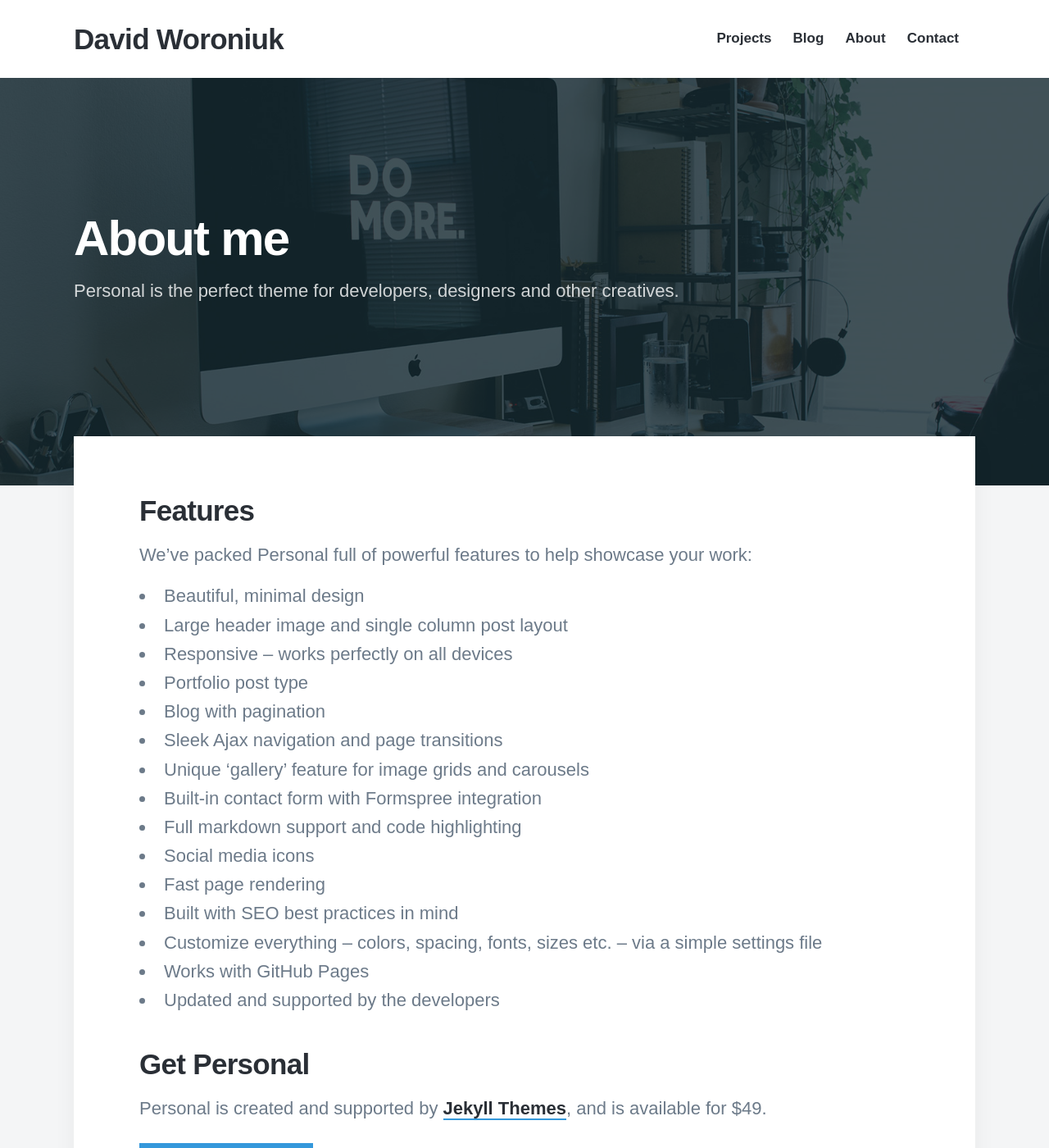
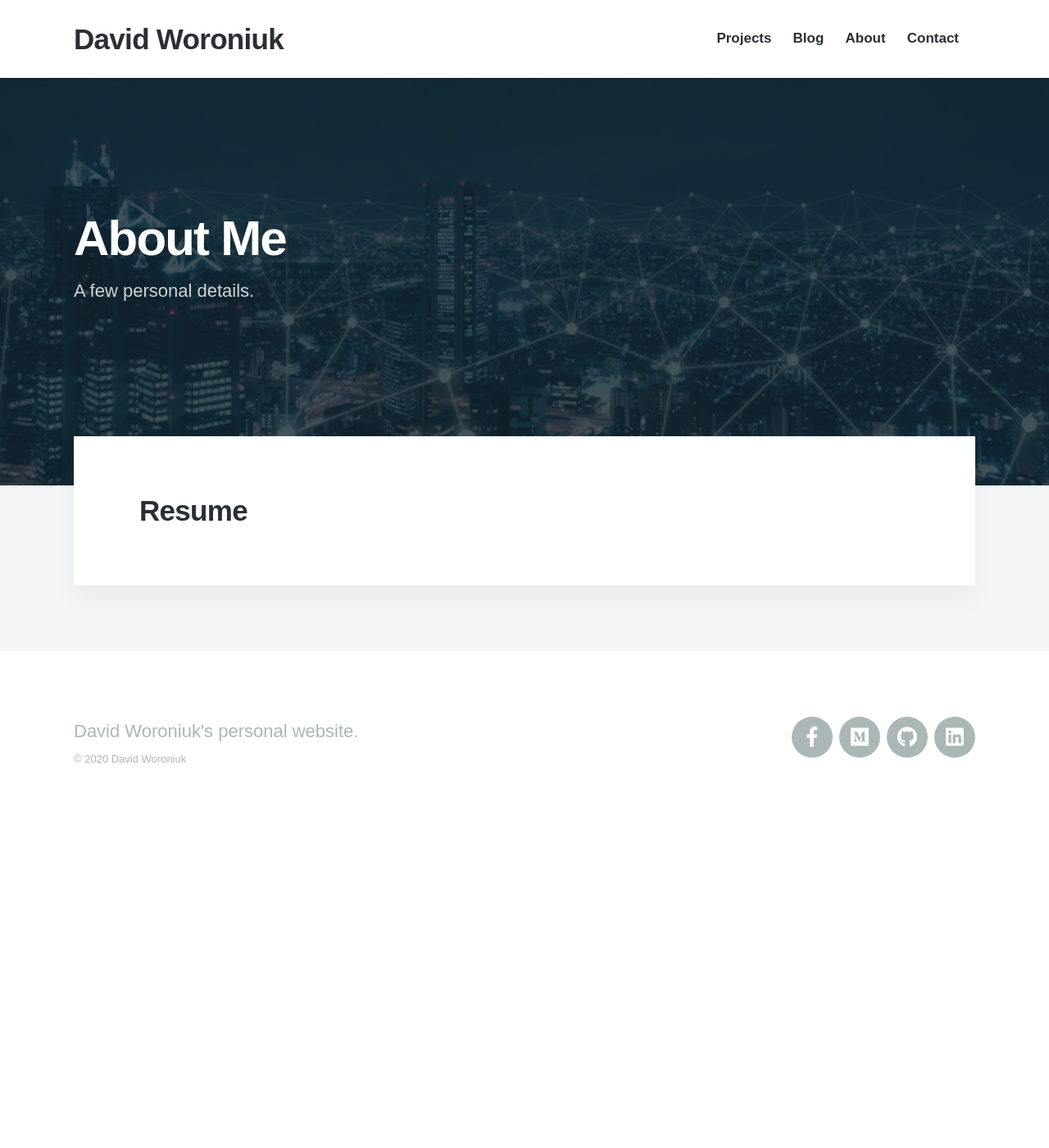
Before and after one commit to David-Woroniuk/Personal-Website, a Jekyll site: the page built from _pages/about.md, in a window 1280 px wide and 1400 px high. Shown: the whole window at 82% size. Built offline with Jekyll 4.4.1, drawn with Linux system fonts in a browser that asks for light colours; nearby versions of some CDN libraries; some web fonts are replaced.

Commit message:
Update about.md

```diff
--- a/_pages/about.md
+++ b/_pages/about.md
@@ -1,32 +1,8 @@
 ---
-title: About me
-subtitle: Personal is the perfect theme for developers, designers and other creatives.
+title: About Me
+subtitle: A few personal details.
 description: Personal is the perfect theme for developers, designers and other creatives.
-featured_image: /images/demo/about.jpg
+featured_image: /images/demo/Website2.jpg
 ---
 
-## Features
-
-We've packed Personal full of powerful features to help showcase your work:
-
-* Beautiful, minimal design
-* Large header image and single column post layout
-* Responsive – works perfectly on all devices
-* Portfolio post type
-* Blog with pagination
-* Sleek Ajax navigation and page transitions
-* Unique 'gallery' feature for image grids and carousels
-* Built-in contact form with Formspree integration
-* Full markdown support and code highlighting
-* Social media icons
-* Fast page rendering
-* Built with SEO best practices in mind
-* Customize everything – colors, spacing, fonts, sizes etc. – via a simple settings file
-* Works with GitHub Pages
-* Updated and supported by the developers
-
-## Get Personal
-
-Personal is created and supported by [Jekyll Themes](https://jekyllthemes.io), and is available for $49.
-
-<a href="https://jekyllthemes.io/theme/personal-website-jekyll-theme" class="button button--large">Get This Theme</a>
+## Resume
```
